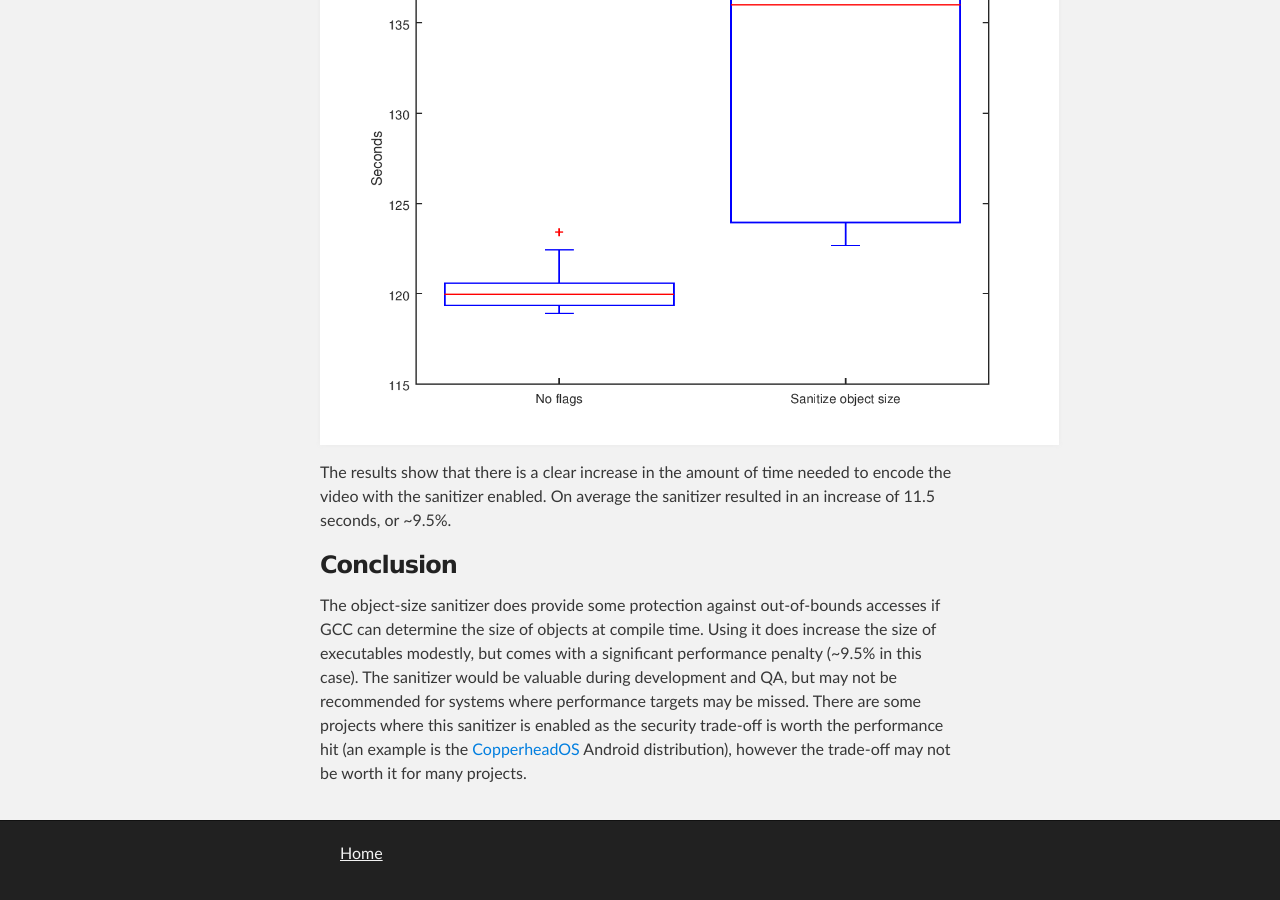
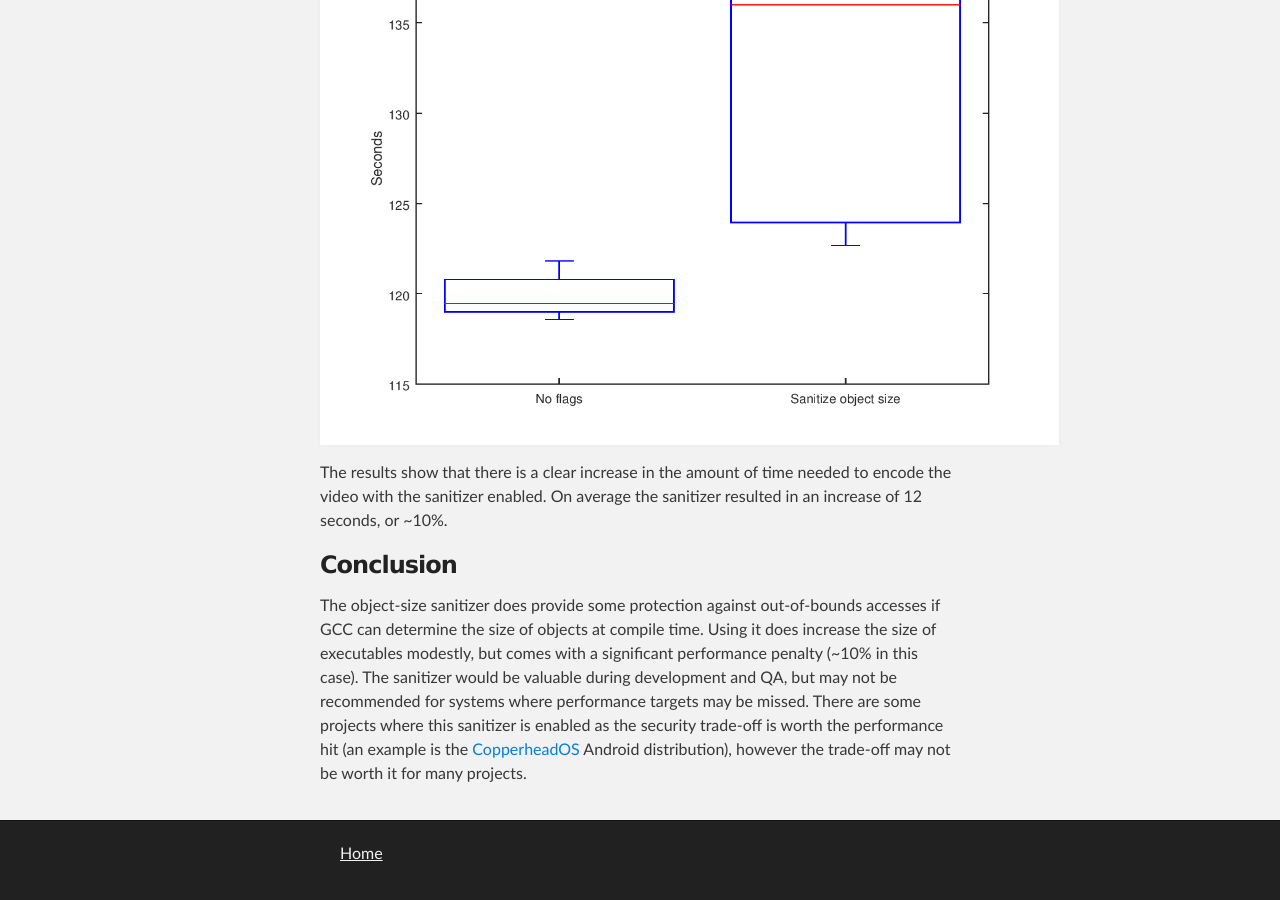
Before and after one commit to zatoichi-engineer/blog, a Jekyll site: the page built from _posts/2017-10-05-sanitize-object-size.md, in a window 1280 px wide and 900 px high, scrolled down 4740 px. Built offline with Jekyll 4.4.1, drawn with Linux system fonts in a browser that asks for light colours; some of the changed lines change nothing that is shown; some of the changed text lies outside the part shown.

Commit message:
Update object-size post with cleaner data

```diff
--- a/_posts/2017-10-05-sanitize-object-size.md
+++ b/_posts/2017-10-05-sanitize-object-size.md
@@ -194,11 +194,11 @@
 
 | Build         | Size (KB)
 | ------------- |:-------------:|
-| No Flags      | 575,622       |
-| Sanitizer     | 576,319       |
+| No Flags      | 556,866       |
+| Sanitizer     | 557,376       |
 
-This shows that SSP code instrumentation adds an additional 697 KB (~0.7MB)
-of storage, which is an increase of ~0.12%. Your mileage may vary, as the increase
+This shows that SSP code instrumentation adds an additional 510 KB (~0.5MB)
+of storage, which is an increase of ~0.09%. Your mileage may vary, as the increase
 depends on the type of code being compiled.
 
 #### Performance cost
@@ -220,14 +220,14 @@
 
 The results show that there is a clear increase in the amount of time needed
 to encode the video with the sanitizer enabled. On average the sanitizer resulted
-in an increase of 11.5 seconds, or ~9.5%.
+in an increase of 12 seconds, or ~10%.
 
 ### Conclusion
 
 The object-size sanitizer does provide some protection against out-of-bounds
 accesses if GCC can determine the size of objects at compile time. Using it
 does increase the size of executables modestly, but comes with a significant
-performance penalty (~9.5% in this case). The sanitizer would be valuable
+performance penalty (~10% in this case). The sanitizer would be valuable
 during development and QA, but may not be recommended for systems where
 performance targets may be missed. There are some projects where this
 sanitizer is enabled as the security trade-off is worth the performance hit
```
Also changed, not shown: assets/images/sanitize-object-size-ffmpeg-boxplot.png.
